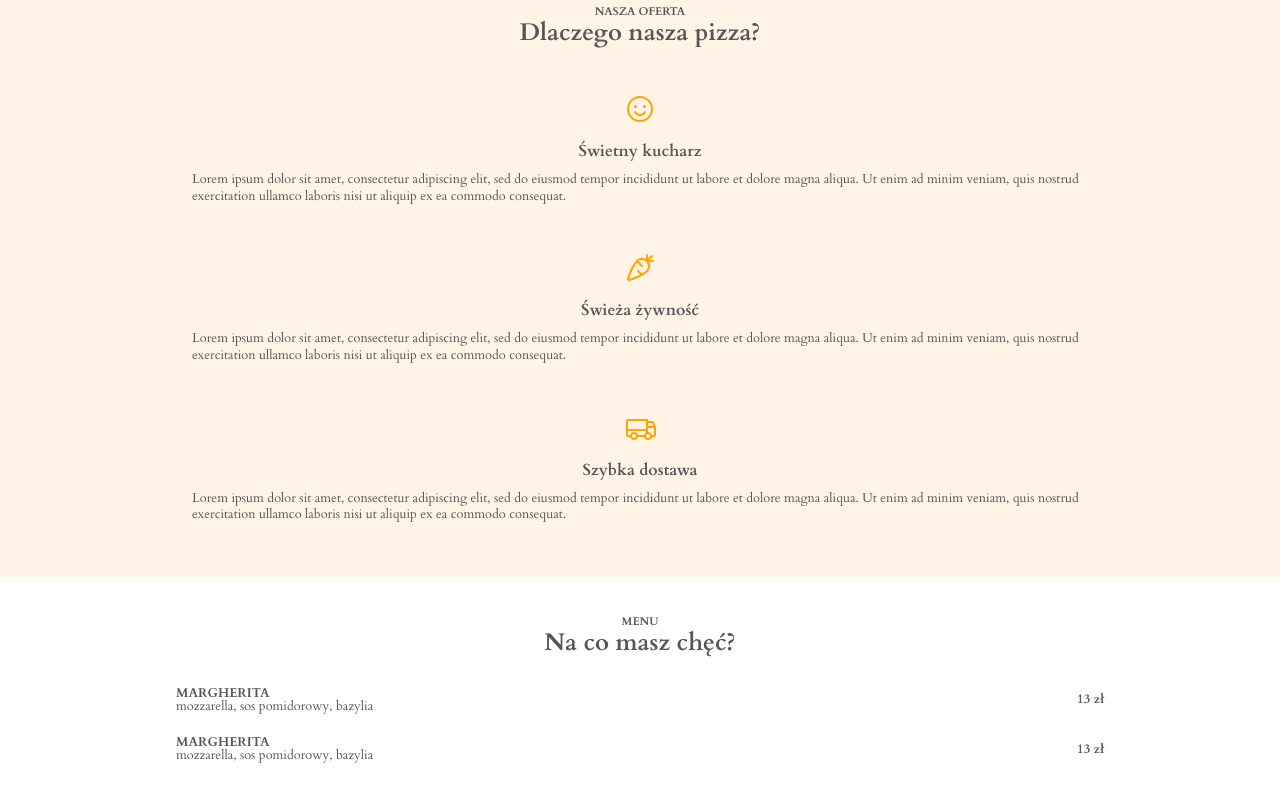
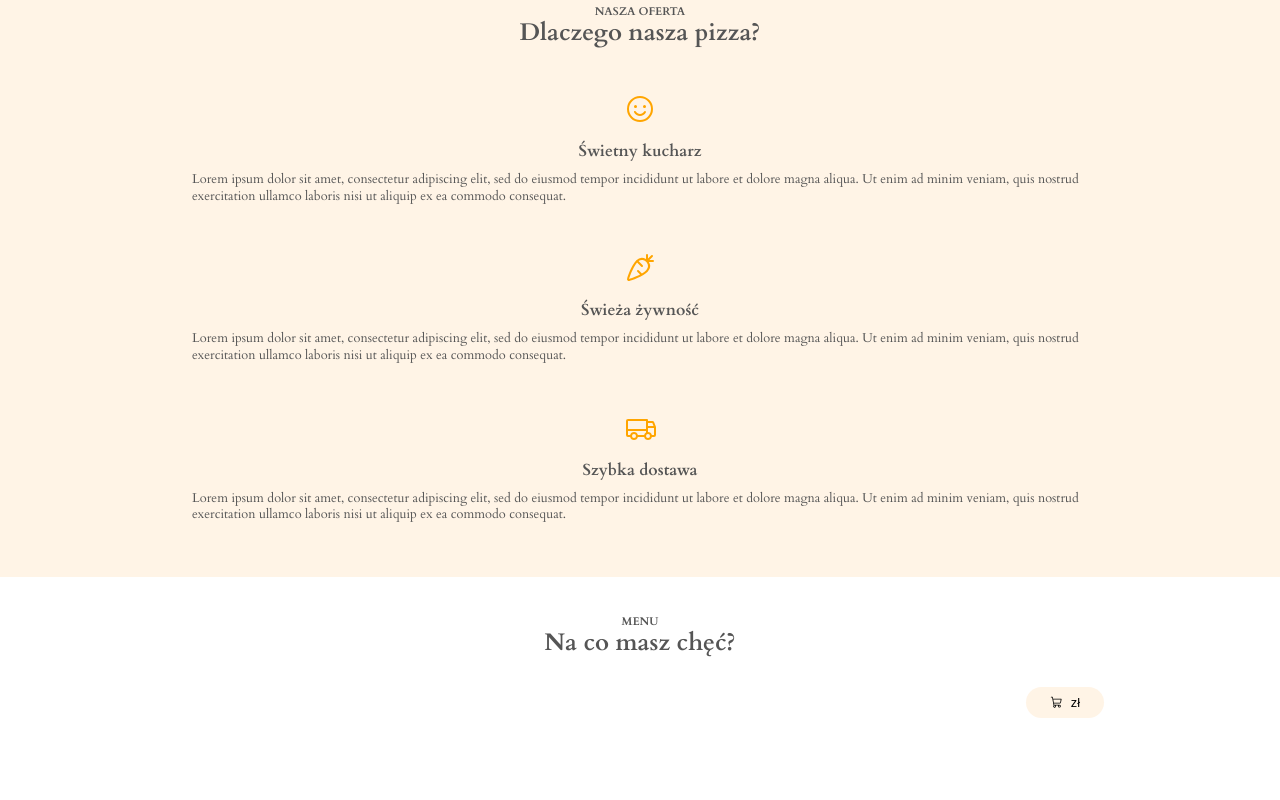
Before and after one commit to mstobiecki/react-pizza, a React (Create React App) app: page / in a window 1280 px wide. Shown: the part 1649-2449 px from the top of the page. After the commit the page ends 2405 px from the top, so only its background shows below. Built offline with nearby package versions, Linux system fonts and the light colour scheme.

Commit message:
added Menu.js with MenuItem.js

```diff
--- a/src/components/Layout/Hero/Hero.js
+++ b/src/components/Layout/Hero/Hero.js
@@ -2,7 +2,7 @@ import classes from './Hero.module.css';
 
 const Hero = () => {
 	return (
-		<setion className={classes.hero}>
+		<section className={classes.hero}>
 			<div className={classes.text}>
 				<h1 className={classes.heading}>
 					Lorem Ipsum is simply dummy text of the printing and typesetting
@@ -15,7 +15,7 @@ const Hero = () => {
 					Sprawdź nasze menu
 				</a>
 			</div>
-		</setion>
+		</section>
 	);
 };
 
--- a/src/components/Layout/History/History.js
+++ b/src/components/Layout/History/History.js
@@ -1,12 +1,13 @@
 import classes from './History.module.css';
 import image from '../../../assets/history.jpg';
 
-import Section from '../../UI/Section';
+import SectionWrapper from '../../UI/SectionWrapper';
 import HeadingText from '../../UI/HeadingText';
 import Card from '../../UI/Card';
+
 const History = () => {
 	return (
-		<Section>
+		<SectionWrapper>
 			<HeadingText subtitle='historia' title='Poznaj nas bliżej' />
 			<Card>
 				<div className={classes.wrapper}>
@@ -26,7 +27,7 @@ const History = () => {
 					</p>
 				</div>
 			</Card>
-		</Section>
+		</SectionWrapper>
 	);
 };
 
--- a/src/components/Layout/Menu/Menu.js
+++ b/src/components/Layout/Menu/Menu.js
@@ -1,41 +1,20 @@
 import classes from './Menu.module.css';
-import { ShoppingCart } from '@phosphor-icons/react';
 
-import Section from '../../UI/Section';
+import SectionWrapper from '../../UI/SectionWrapper';
 import HeadingText from '../../UI/HeadingText';
 import Card from '../../UI/Card';
+import MenuItem from './MenuItem';
 
 const Menu = () => {
 	return (
-		<Section>
+		<SectionWrapper>
 			<HeadingText subtitle='menu' title='Na co masz chęć?' />
 			<Card>
 				<div className={classes.container}>
-					<div className={classes['pizza-wrapper']}>
-						<div className={classes['pizza-item']}>
-							<p className={classes['pizza-name']}>Margherita</p>
-							<p className={classes['pizza-description']}>
-								mozzarella, sos pomidorowy, bazylia
-							</p>
-						</div>
-						<div className={classes['pizza-price']}>
-							<p>13 zł</p>
-						</div>
-					</div>
-					<div className={classes['pizza-wrapper']}>
-						<div className={classes['pizza-item']}>
-							<p className={classes['pizza-name']}>Margherita</p>
-							<p className={classes['pizza-description']}>
-								mozzarella, sos pomidorowy, bazylia
-							</p>
-						</div>
-						<div className={classes['pizza-price']}>
-							<p>13 zł</p>
-						</div>
-					</div>
+					<MenuItem />
 				</div>
 			</Card>
-		</Section>
+		</SectionWrapper>
 	);
 };
 
--- a/src/components/Layout/Menu/Menu.module.css
+++ b/src/components/Layout/Menu/Menu.module.css
@@ -5,28 +5,3 @@
 	font-size: 1.6rem;
 	gap: 3rem;
 }
-
-.pizza-wrapper {
-	display: flex;
-	justify-content: space-between;
-	align-items: center;
-}
-
-.pizza-item {
-	display: flex;
-	flex-direction: column;
-}
-
-.pizza-name {
-	text-transform: uppercase;
-	font-weight: 700;
-}
-
-.pizza-price {
-	display: flex;
-	flex-direction: column;
-	justify-content: center;
-	align-items: center;
-	gap: 1rem;
-	font-weight: 700;
-}
--- /dev/null
+++ b/src/components/Layout/Menu/MenuItem.js
@@ -0,0 +1,21 @@
+import classes from './MenuItem.module.css';
+import { ShoppingCart } from '@phosphor-icons/react';
+
+const MenuItem = (props) => {
+	return (
+		<div className={classes['pizza-wrapper']}>
+			<div className={classes['pizza-item']}>
+				<p className={classes['pizza-name']}>{props.name}</p>
+				<p className={classes['pizza-description']}>{props.description}</p>
+			</div>
+			<div className={classes['pizza-actions']}>
+				<button className={classes.button}>
+					<ShoppingCart className={classes.icon} />
+					<span className={classes.price}>{props.price} zł</span>
+				</button>
+			</div>
+		</div>
+	);
+};
+
+export default MenuItem;
--- /dev/null
+++ b/src/components/Layout/Menu/MenuItem.module.css
@@ -0,0 +1,35 @@
+.pizza-wrapper {
+	display: flex;
+	justify-content: space-between;
+	align-items: center;
+}
+
+.pizza-item {
+	display: flex;
+	flex-direction: column;
+	justify-content: flex-start;
+	gap: 0.3rem;
+	width: 60%;
+}
+
+.pizza-name {
+	text-transform: uppercase;
+	font-weight: 700;
+}
+
+.pizza-description {
+	line-height: 1.2;
+}
+
+.button {
+	display: flex;
+	justify-content: space-between;
+	align-items: center;
+	gap: 1rem;
+	border: none;
+	background-color: transparent;
+	padding: 1rem 3rem;
+	border-radius: 2rem;
+	background-color: #fff4e6;
+	font-size: 1.6rem;
+}
--- a/src/components/Layout/Offer/Offer.js
+++ b/src/components/Layout/Offer/Offer.js
@@ -1,13 +1,13 @@
 import classes from './Offer.module.css';
 import { Smiley, Carrot, Truck } from '@phosphor-icons/react';
 
-import Section from '../../UI/Section';
+import SectionWrapper from '../../UI/SectionWrapper';
 import HeadingText from '../../UI/HeadingText';
 import Card from '../../UI/Card';
 
 const Offer = () => {
 	return (
-		<Section className={classes.section}>
+		<SectionWrapper className={classes.section}>
 			<HeadingText subtitle='nasza oferta' title='Dlaczego nasza pizza?' />
 			<Card>
 				<div className={classes.container}>
@@ -49,7 +49,7 @@ const Offer = () => {
 					</div>
 				</div>
 			</Card>
-		</Section>
+		</SectionWrapper>
 	);
 };
 
--- a/src/components/UI/Section.js
+++ b/src/components/UI/SectionWrapper.js
@@ -1,6 +1,6 @@
 import classes from './Section.module.css';
 
-const Section = (props) => {
+const SectionWrapper = (props) => {
 	return (
 		<section className={`${classes.section} ${props.className}`}>
 			{props.children}
@@ -8,4 +8,4 @@ const Section = (props) => {
 	);
 };
 
-export default Section;
+export default SectionWrapper;
```
